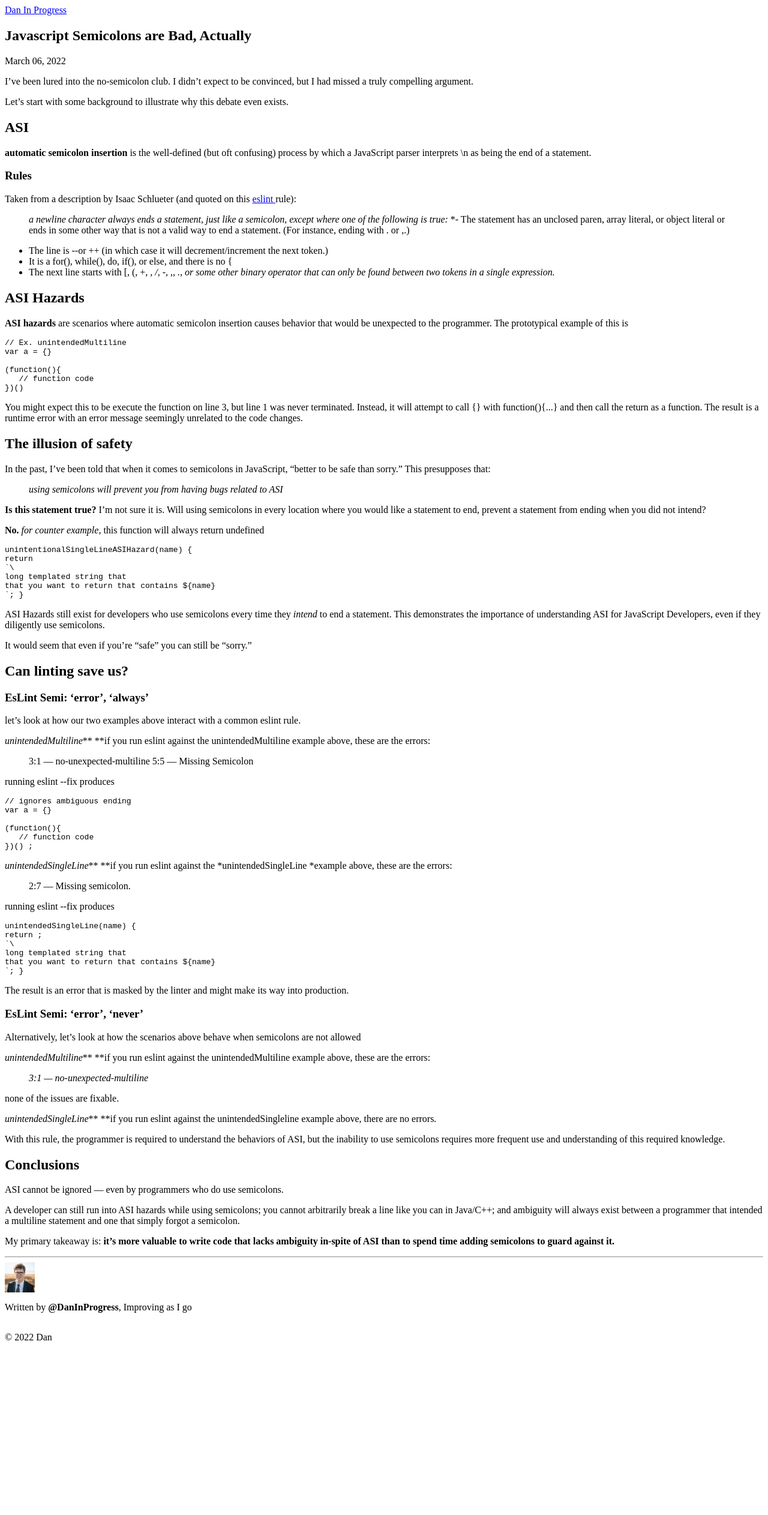
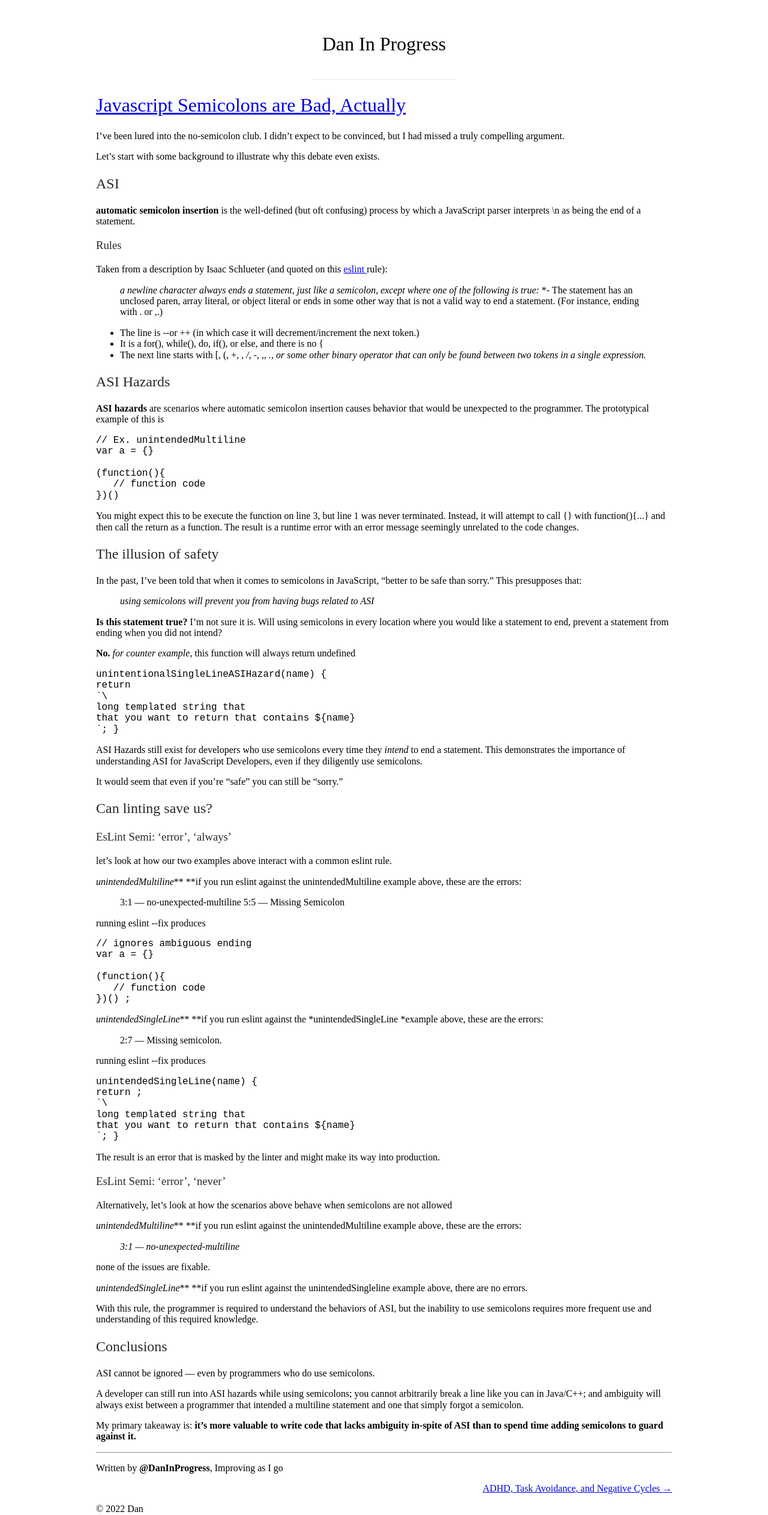
Before and after one commit to DanInProgress/daninprogress.com, a Gatsby site: page /20220306-javascript-semicolons-bad/ in a window 1280 px wide. Shown: the whole page at 60% size. Before the commit the page ends 2246 px from the top, so only its background shows below. Built offline with nearby package versions, Linux system fonts and the light colour scheme; Gatsby itself is replaced by a stand-in of ours; some packages are replaced by stand-ins of ours; code samples lack their colours.

Commit message:
New custom theme
- adds mermaid rendering with fork of library
- updates templates to setup typescript
- reorganizes html a bit
- replacess css with my own file

```diff
--- /dev/null
+++ b/content/blog/20220315-adhd/index.md
@@ -0,0 +1,10 @@
+---
+title: ADHD, Task Avoidance, and Negative Cycles
+date: 2022-03-15
+description:
+tags:
+  - ADHD
+---
+
+Blog post aint written yet, but lets try adding
+a chart
--- a/gatsby-config.js
+++ b/gatsby-config.js
@@ -42,6 +42,7 @@ module.exports = {
             maxWidth: 630,
           },
         },
+        `gatsby-remark-mermaid`,
         `gatsby-remark-prismjs`,
         `gatsby-remark-copy-linked-files`,
         `gatsby-remark-smartypants`,
@@ -58,8 +59,8 @@ module.exports = {
           {
             site {
               siteMetadata {
-                title: siteTitle
-                description: siteDescription
+                title: title
+                description
                 siteUrl
                 site_url: siteUrl
               }
@@ -68,14 +69,15 @@ module.exports = {
         `,
         feeds: [
           {
-            serialize: ({ query: { site, allPost } }) =>
-              allPost.nodes.map((post) => {
-                const url = site.siteMetadata.siteUrl + post.slug
+            serialize: ({ query: { site, allMarkdownRemark } }) =>
+            allMarkdownRemark.nodes.map((post) => {
+                console.log(post)
+                const url = site.siteMetadata.siteUrl + post.fields.slug
                 const content = `<p>${post.excerpt}</p><div style="margin-top: 50px; font-style: italic;"><strong><a href="${url}">Keep reading</a>.</strong></div><br /> <br />`
 
                 return {
-                  title: post.title,
-                  date: post.date,
+                  title: post.frontmatter.title,
+                  date: post.frontmatter.date,
                   excerpt: post.excerpt,
                   url,
                   guid: url,
@@ -84,12 +86,16 @@ module.exports = {
               }),
             query: `
               {
-                allPost(sort: { fields: date, order: DESC }) {
+                allMarkdownRemark(sort: {fields: frontmatter___date, order: DESC}) {
                   nodes {
-                    title
-                    date(formatString: "MMMM D, YYYY")
+                    frontmatter {
+                      title
+                      date(formatString: "MMMM D, YYYY")
+                    }
                     excerpt
-                    slug
+                    fields {
+                      slug
+                    }
                   }
                 }
               }
--- a/package.json
+++ b/package.json
@@ -25,12 +25,14 @@
     "gatsby-plugin-sitemap": "^5.0.0",
     "gatsby-remark-copy-linked-files": "^5.9.0",
     "gatsby-remark-images": "^6.9.1",
+    "gatsby-remark-mermaid": "git+ssh://git@github.com/DanInProgress/gatsby-remark-mermaid.git",
     "gatsby-remark-prismjs": "^6.9.0",
     "gatsby-remark-responsive-iframe": "^5.9.0",
     "gatsby-remark-smartypants": "^5.9.0",
     "gatsby-source-filesystem": "^4.9.1",
     "gatsby-transformer-remark": "^5.9.1",
     "gatsby-transformer-sharp": "^4.9.0",
+    "mermaid": "^8.14.0",
     "prismjs": "^1.27.0",
     "react": "^17.0.2",
     "react-dom": "^17.0.2",
@@ -40,7 +42,11 @@
     "typeface-montserrat": "0.0.75"
   },
   "devDependencies": {
+    "@types/gatsby-transformer-remark": "^2.9.1",
     "cross-env": "^7.0.3",
     "netlify": "^11.0.0"
+  },
+  "overrides": {
+    "mermaid": "^8.14.0"
   }
 }
--- a/src/components/bio.tsx
+++ b/src/components/bio.tsx
@@ -32,16 +32,6 @@ const Bio = () => {
 
   return (
     <div className="bio">
-      <StaticImage
-        className="bio-avatar"
-        layout="fixed"
-        formats={["auto", "webp", "avif"]}
-        src="../images/profile-pic.png"
-        width={50}
-        height={50}
-        quality={95}
-        alt="Profile picture"
-      />
       <p>
         Written by <strong>{author.name || "author"}</strong>, {author?.summary || null}
       </p>
--- /dev/null
+++ b/src/components/blog-post.tsx
@@ -0,0 +1,64 @@
+import * as React from "react"
+import { Link,graphql } from "gatsby"
+import Bio from "./bio"
+
+type BlogPostProp = {
+    title: string
+    slug?: string
+    date?: string
+    previewOnly?: boolean
+    excerptHtml?: string
+    html?: string
+}
+
+const BlogPost = (props:BlogPostProp) => (
+    props.previewOnly || (! props.html)?
+        Excerpt(props) : Post(props)
+)
+
+
+const Excerpt = ({title, excerptHtml, slug}:BlogPostProp) => (
+    <article
+        className="post-list-item"
+        itemScope
+        itemType="http://schema.org/Article"
+    >
+    <h2>
+        <Link to={slug||"#"} itemProp="url">
+          <span itemProp="headline">{title}</span>
+        </Link>
+    </h2>
+    <span className="article-text"
+      dangerouslySetInnerHTML={{
+        __html: excerptHtml || "",
+      }}
+      itemProp="description"
+    />
+  </article>
+)
+
+const Post = ({title, slug, html}:BlogPostProp) => (
+    <article
+    className="post-list-item"
+    itemScope
+    itemType="http://schema.org/Article"
+    >
+    <h1>
+        <Link to={slug || "#"} itemProp="url">
+        <span itemProp="headline">{title}</span>
+        </Link>
+    </h1>
+    <span className="article-text"
+    dangerouslySetInnerHTML={{
+        __html: html || "",
+    }}
+    itemProp="description"
+    />
+    <hr />
+        <footer>
+          <Bio />
+        </footer>
+    </article>
+)
+
+export default BlogPost
--- a/src/components/layout.tsx
+++ b/src/components/layout.tsx
@@ -1,28 +1,35 @@
 import * as React from "react"
 import { Link } from "gatsby"
 
-const Layout = ({ location, title, children }) => {
+const Layout = ({ location, title, children }:any) => {
   const rootPath = `${__PATH_PREFIX__}/`
   const isRootPath = location.pathname === rootPath
   let header
 
   if (isRootPath) {
     header = (
-      <h1 className="main-heading">
+      <h1 className="site-title">
         <Link to="/">{title}</Link>
       </h1>
     )
   } else {
     header = (
-      <Link className="header-link-home" to="/">
+      <Link className="site-title" to="/">
         {title}
       </Link>
     )
   }
 
   return (
-    <div className="global-wrapper" data-is-root-path={isRootPath}>
-      <header className="global-header">{header}</header>
+    <div id="layout-wrapper" data-is-root-path={isRootPath}>
+      <header className="site-title">
+        <h1>
+          <Link to="/">{title}</Link>
+        </h1>
+        <nav>
+
+        </nav>
+      </header>
       <main>{children}</main>
       <footer>
         © {new Date().getFullYear()} Dan
--- a/src/components/seo.tsx
+++ b/src/components/seo.tsx
@@ -10,7 +10,14 @@ import PropTypes from "prop-types"
 import Helmet from "react-helmet"
 import { useStaticQuery, graphql } from "gatsby"
 
-const Seo = ({ description, lang, meta, title }) => {
+type SeoProps = {
+  description?: string
+  lang?: string
+  meta?: string
+  title?: string
+}
+
+const Seo = ({ description, lang, meta, title }:SeoProps) => {
   const { site } = useStaticQuery(
     graphql`
       query {
@@ -36,7 +43,7 @@ const Seo = ({ description, lang, meta, title }) => {
         lang,
       }}
       title={title}
-      titleTemplate={defaultTitle ? `%s | ${defaultTitle}` : null}
+      titleTemplate={defaultTitle ? `%s | ${defaultTitle}` : undefined}
       meta={[
         {
           name: `description`,
--- /dev/null
+++ b/src/graphql/remark.ts
@@ -0,0 +1,13 @@
+
+export type BaseMarkdownRemark = {
+    frontmatter?: Map<string,string> & {
+        title?: string
+        description?: string
+        date?: string
+    }
+    html?: string
+    excerpt?: string
+    fields?: {
+        slug?: string
+    }
+}
--- /dev/null
+++ b/src/graphql/site.ts
@@ -0,0 +1,15 @@
+
+export type SiteMetadata = {
+    siteMetadata: {
+        title?: string,
+        author?: {
+          name?: string,
+          summary?: string,
+        },
+        description?: string,
+        siteUrl?: string,
+        social?: {
+          github?: string
+        }
+    }
+}
--- a/src/pages/404.tsx
+++ b/src/pages/404.tsx
@@ -4,7 +4,7 @@ import { graphql } from "gatsby"
 import Layout from "../components/layout"
 import Seo from "../components/seo"
 
-const NotFoundPage = ({ data, location }) => {
+const NotFoundPage = ({ data, location }:any) => {
   const siteTitle = data.site.siteMetadata.title
 
   return (
--- a/src/style.css
+++ b/src/style.css
@@ -1 +1,66 @@
 /* CSS Custom Properties Definitions */
+/* basic formatting */
+h1,h2,h3,h4,h5,h6 {
+    line-height: 1.3;
+    font-weight: 400;
+    color: #292929;
+}
+
+pre.language-text {
+    padding: 16px;
+    overflow: auto;
+    font-size: 85%;
+    line-height: 1.45;
+    background-color: rgb(246, 248, 250);
+    border-radius: 6px;
+}
+
+header {
+    display: flex;
+    flex-wrap: wrap;
+    justify-content: space-between;
+    align-items: center;
+    margin-left: auto;
+    margin-right: auto;
+    max-width: 48.75rem;
+    padding: 1rem;
+    margin-top: 1rem;
+    border-bottom: 1px solid #e6e6e6;
+}
+
+.site-title a {
+    color: #060606;
+    color: rgb(6 6 6);
+    text-decoration: none;
+}
+
+/* main page grid */
+#layout-wrapper {
+    display: grid;
+    grid-template-rows: auto minmax(0,1fr) auto;
+    grid-template-columns: 1fr fit-content(10in) 1fr;
+    grid-template-areas:
+        ". header. "
+        ". main ."
+        ". footer . ";
+    min-height: 100vh;
+}
+
+#layout-wrapper > header {
+    grid-area: header;
+}
+
+#layout-wrapper > main {
+    grid-area: main;
+    max-width: 10in;
+}
+
+#layout-wrapper > footer {
+    grid-area: footer;
+}
+
+header, footer {
+    /* width: 100%; */
+    justify-self: start;
+    align-self: end;
+}
--- a/src/templates/blog-post.tsx
+++ b/src/templates/blog-post.tsx
@@ -1,13 +1,43 @@
 import * as React from "react"
 import { Link, graphql } from "gatsby"
 
-import Bio from "../components/bio"
+import "../normalize.css"
+import "../style.css"
+
 import Layout from "../components/layout"
 import Seo from "../components/seo"
 
-const BlogPostTemplate = ({ data, location }) => {
+import { BaseMarkdownRemark } from "../graphql/remark"
+
+import { Url } from "url"
+import { SiteMetadata } from "../graphql/site"
+import BlogPost from "../components/blog-post"
+
+type AdjacentPostSlugs = BaseMarkdownRemark &{
+  frontmatter: {
+    title: any
+  }
+  fields: {
+    slug : any
+  }
+}
+
+type BlogPostData = {
+  markdownRemark: BaseMarkdownRemark & {
+    frontmatter: {
+      title: any
+      description: any
+      date: any
+    }
+  }
+  site: SiteMetadata
+  previous: AdjacentPostSlugs
+  next: AdjacentPostSlugs
+}
+
+const BlogPostTemplate = ({ data, location }:{data: BlogPostData, location: Url}) => {
   const post = data.markdownRemark
-  const siteTitle = data.site.siteMetadata?.title || `Title`
+  const siteTitle = data.site.siteMetadata.title || `Title`
   const { previous, next } = data
 
   return (
@@ -16,24 +46,11 @@ const BlogPostTemplate = ({ data, location }) => {
         title={post.frontmatter.title}
         description={post.frontmatter.description || post.excerpt}
       />
-      <article
-        className="blog-post"
-        itemScope
-        itemType="http://schema.org/Article"
-      >
-        <header>
-          <h1 itemProp="headline">{post.frontmatter.title}</h1>
-          <p>{post.frontmatter.date}</p>
-        </header>
-        <section
-          dangerouslySetInnerHTML={{ __html: post.html }}
-          itemProp="articleBody"
-        />
-        <hr />
-        <footer>
-          <Bio />
-        </footer>
-      </article>
+      <BlogPost
+        title={post.frontmatter.title}
+        date={post.frontmatter.date}
+        html={post.html}
+      />
       <nav className="blog-post-nav">
         <ul
           style={{
```
Also changed, not shown: src/pages/index.tsx (+13 -21 lines), src/pages/using-typescript.tsx (deleted, +0 -54 lines), tsconfig.json (added, +101 -0 lines), 2 other files.
